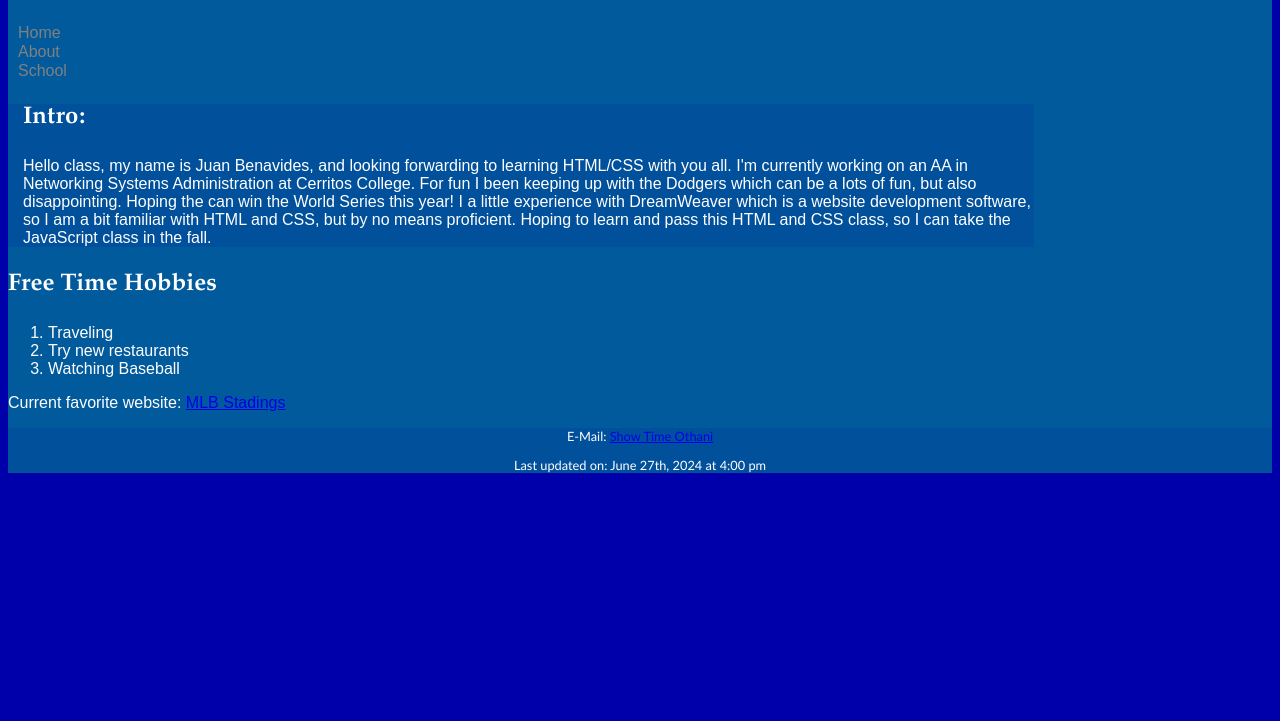
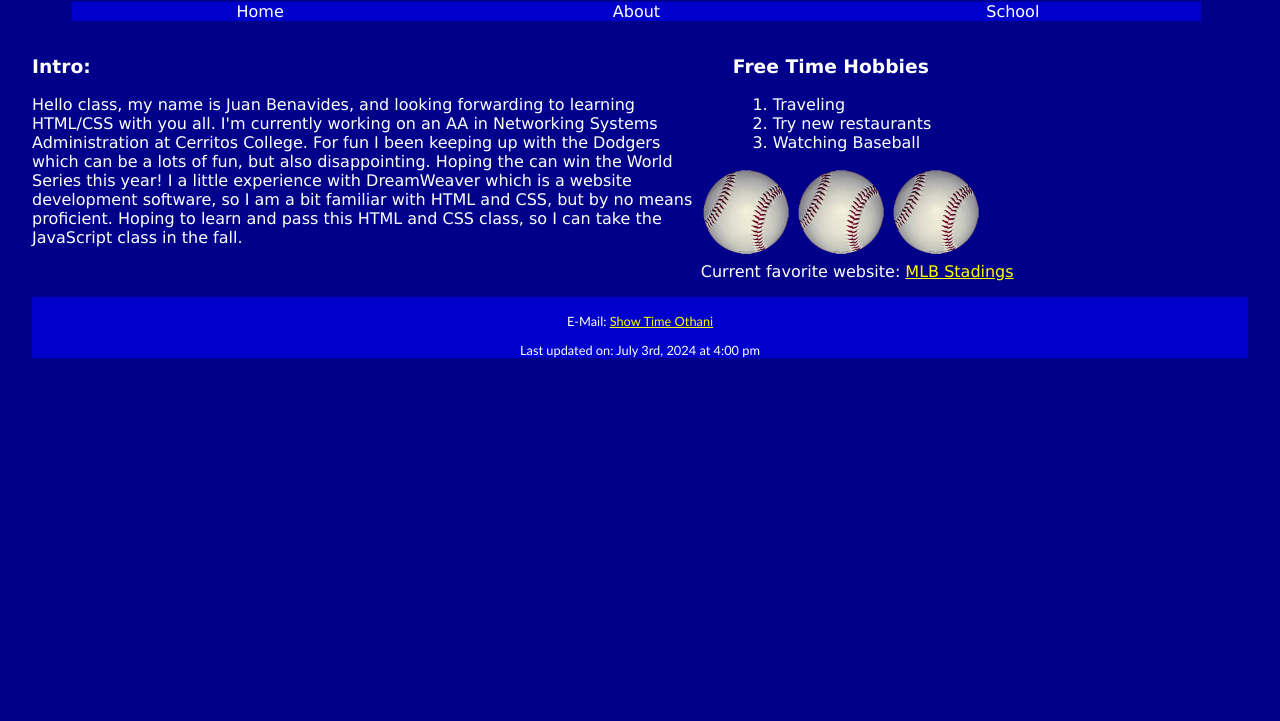
Before and after one commit to Juan90270/CIS162, a plain HTML site: page index.html in a window 1280 px wide. Shown: the part 79-800 px from the top of the page. Drawn offline with Linux system fonts and the light colour scheme.

Commit message:
Add files via upload

```diff
--- a/index.html
+++ b/index.html
@@ -4,30 +4,30 @@
 	<!--
 	Class:		CIS162 HTML and CSS
 	Author: 	Juan Benavdes
-	Date:		6-24-24
+	Date:		7-3-24
 	Filename: 	index.html
-	Project: 	1.2
+	Project: 	1.4
 	-->
 	<meta charset="utf-8">
-	<title>JB Project 1.2 - Home</title>
-	<link href="style_p1.3.css" rel="stylesheet">
+	<title>JB Project 1.4 - Home</title>
+	<link href="style_p1.4.css" rel="stylesheet">
 </head>
 
 <body>
 	<header>
-	</header>
+		<h1>Juan Benavides</h1>
 
-	<h1>Juan Benavides</h1>
-
-	<nav>
+	<nav class="horizontalNavigation">
 		<ul>
 			<li><a href="index.html">Home</a></li>
 			<li><a href="about.html">About</a></li>
-			<li><a href="#">School</a></li>
+			<li><a href="school.html">School</a></li>
 		</ul>
 	</nav>
+	</header>
 
-	<section>
+
+	<section id="leftColumn">
 		<h3>Intro:</h3>
 		<p>Hello class, my name is Juan Benavides, and looking forwarding
 		to learning HTML/CSS with you all. I'm currently working on an AA
@@ -40,23 +40,30 @@
 		can take the JavaScript class in the fall. </p>
 	</section>
 
+	<section id="rightColumn">
 	<h3>Free Time Hobbies</h3>
 	<ol>
 		<li>Traveling</li>
 		<li>Try new restaurants</li>
 		<li>Watching Baseball</li>
 	</ol>
+	</section>
 
-	<p>Current favorite website:
-		<a href="https://www.mlb.com/standings/">MLB Stadings</a>
+
+	<p>
+		<img src="baseball.png" alt="Baseball Ball">
+		<img src="baseball.png" alt="Baseball Ball">
+		<img src="baseball.png" alt="Baseball Ball">
+		<br>Current favorite website:
+		<a href="https://www.mlb.com/standings/" style="color: yellow">MLB Stadings</a>
 	</p>
 
-	<footer>
+	<footer><br>
 		E-Mail:
-		<a href="mailto:ShowTime@Dodgers.com"> Show Time Othani</a>
+		<a href="mailto:ShowTime@Dodgers.com" style="color: yellow"> Show Time Othani</a>
 
 		<p>Last updated on:
-		<time datetime="2024-06-27T16:00">June 27th, 2024 at 4:00 pm</time>
+		<time datetime="2024-07-03T16:00">July 3rd, 2024 at 4:00 pm</time>
 		</p>
 	</footer>
 </body>
--- /dev/null
+++ b/style_p1.4.css
@@ -0,0 +1,77 @@
+@charset "utf-8";
+
+
+/*
+   New Perspectives on HTML5 and CSS3, 8th Edition
+   Author: Juan Benavides
+   Date:   7-3-24
+   Filename: style_p1.4.css
+*/
+
+
+/* Style Body and HTML */
+html { background-color: #00008B;
+		font-family: Verdana, Geneva, Arial, sans-serif;}
+
+body { color: #FFFFFF;
+		margin-left: auto;
+		margin-right: auto;
+		width: 95%;}
+
+
+/* Style Header */
+h2 { font-family: Arial, serif;
+	text-align: center;}
+
+
+/* Style Navigation */
+body > header >nav.horizontalNavigation li {
+width: 32%;
+background-color: #0000CD; }
+
+
+ nav.horizontalNavigation li {
+ display: block;
+ float: left;
+}
+
+nav.horizontalNavigation a {
+ display: block;
+ text-align: center; }
+
+
+nav > ul > li > a:link, nav > ul > li > a:visited {
+ color: #FFFFFF;
+ text-decoration: none; }
+
+nav > ul > li > a:hover, nav > ul > li > a:active {
+ color: red;
+ text-decoration: underline; }
+
+
+/* Styles Section */
+section#leftColumn {
+ clear: left;
+ float: left;
+ padding: 1em 0em 1em 0em;
+ width: 55%; }
+
+section#rightColumn {
+ float: left;
+ padding: 1em 0em 0em 2em;
+ width: 40%; }
+
+ section#rightColumn::after {
+    content: "";
+    display: table;
+    clear: both; }
+
+
+/* Style Footer */
+footer {
+ clear: both;
+ background-color: #0000CD;
+ color: #FFFFFF;
+ font-family: "trebuchet ms", sans-serif;
+ font-size: 0.8em;
+ text-align: center; }
```
Also changed, not shown: about.html (+16 -16 lines), school.html (added, +67 -0 lines), baseball.png (added), cerritos.jpg (added).
